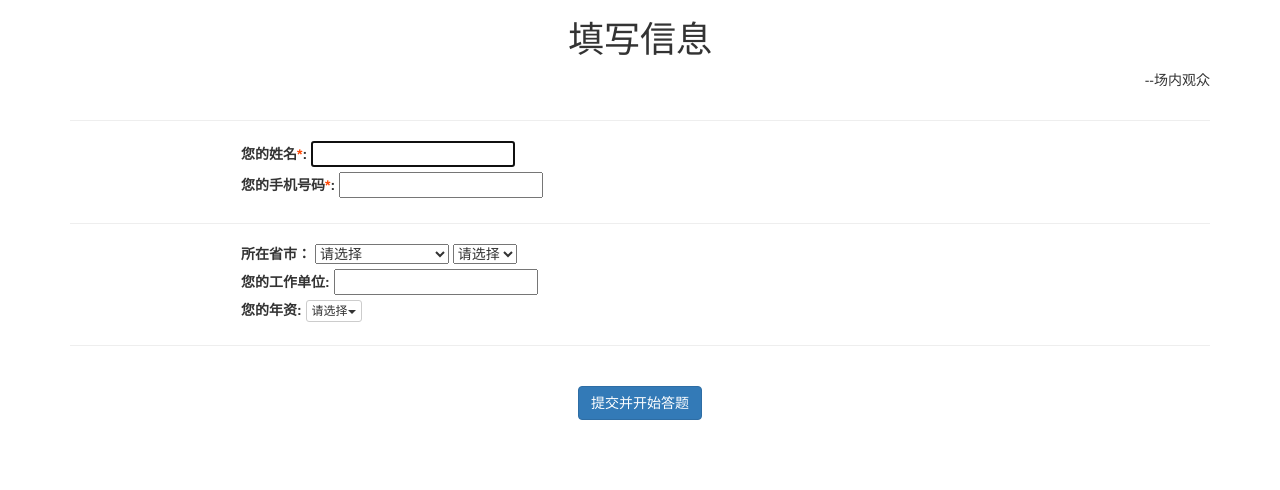
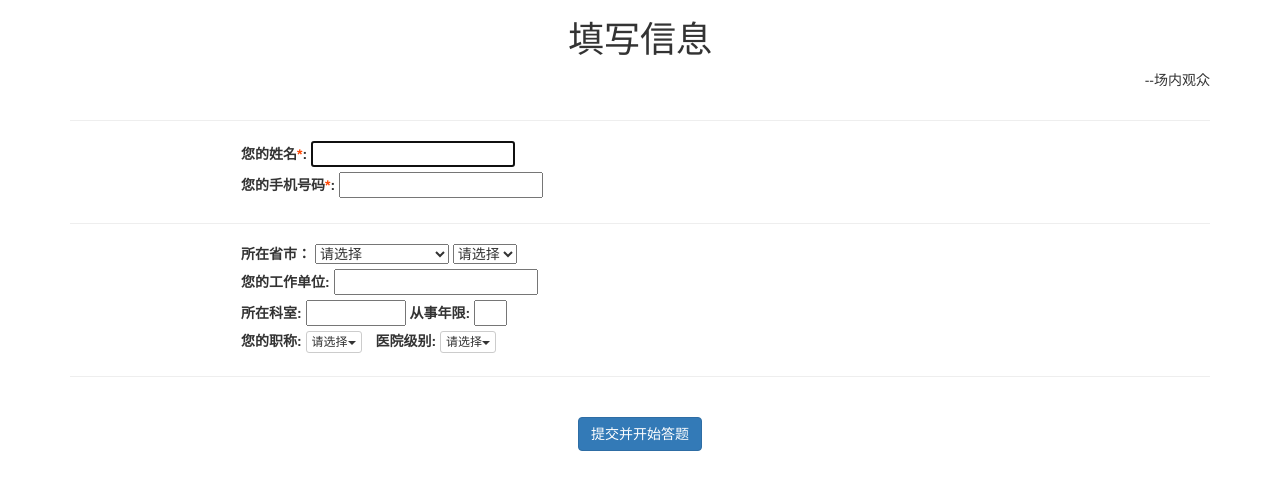
Before and after one commit to tsimageyfb/chaosheng, a Django app: template exam/templates/exam/entry.html in a window 1280 px wide. Shown: the top 490 px of the page. Run offline with Django 3.2, Linux system fonts and the light colour scheme; the template is opened without the code that fills it, so the values that code supplies are empty; some libraries are stand-ins or nearby versions.

Commit message:
Add: more personal info

```diff
--- a/exam/models.py
+++ b/exam/models.py
@@ -54,7 +54,9 @@ class User(models.Model):
 
     prov_city = models.CharField(max_length=64, default='', blank=True)  # 省市
     work_place = models.CharField(max_length=128, default='', blank=True)  # 工作单位
-    job_title = models.CharField(max_length=32, default='', blank=True)  # 年资
+    job_title = models.CharField(max_length=32, default='', blank=True)  # 职称
+    work_place_level = models.CharField(max_length=24, default='', blank=True)  # 医院等级
+    work_year = models.CharField(max_length=24, default='', blank=True)  # 工作年限
 
     created_at = models.DateTimeField(auto_now_add=True, editable=False)
     updated_at = models.DateTimeField(auto_now=True, editable=False)
--- a/exam/templates/exam/entry.html
+++ b/exam/templates/exam/entry.html
@@ -52,14 +52,27 @@
     <br>
     <label class="text-align">您的工作单位: <input id="input-workplace"></label>
     <br>
-    <label class="text-align">您的年资: </label>
+    <label class="text-align">所在科室: <input id="input-cell" style="width: 100px"></label>
+    <label>从事年限: <input id="input-year"  style="width: 33px"></label>
+    <br>
+    <label class="text-align">您的职称: </label>
     <div class="dropdown" style="display: inline">
         <button id="btn-year" class="btn btn-default btn-xs" type="button" data-toggle="dropdown" data-key="">请选择<span class="caret"></span></button>
         <ul class="dropdown-menu">
-            <li class="li-year" data-key="1"><a>初级医师</a></li>
-            <li class="li-year" data-key="2"><a>中级医师</a></li>
-            <li class="li-year" data-key="3"><a>高级医师</a></li>
-            <li class="li-year" data-key="4"><a>其他</a></li>
+            <li class="li-year" data-key="1"><a>住院医师</a></li>
+            <li class="li-year" data-key="2"><a>主治医师</a></li>
+            <li class="li-year" data-key="3"><a>副主任医师</a></li>
+            <li class="li-year" data-key="4"><a>主任医师</a></li>
+            <li class="li-year" data-key="5"><a>其他</a></li>
+        </ul>
+    </div>
+    <label style="margin-left: 10px">医院级别: </label>
+    <div class="dropdown" style="display: inline">
+        <button id="btn-workplace-level" class="btn btn-default btn-xs" type="button" data-toggle="dropdown" data-key="">请选择<span class="caret"></span></button>
+        <ul class="dropdown-menu">
+            <li class="li-workplace-level" data-key="1"><a>一级</a></li>
+            <li class="li-workplace-level" data-key="2"><a>二级</a></li>
+            <li class="li-workplace-level" data-key="3"><a>三级</a></li>
         </ul>
     </div>
     <hr>
@@ -95,6 +108,11 @@
         $('#btn-year').text(year);
         $('#btn-year').data('key', $(this).data('key'))
     });
+    $('.li-workplace-level').on('click', function () {
+        var level = $(this).text();
+        $('#btn-workplace-level').text(level);
+        $('#btn-workplace-level').data('key', $(this).data('key'))
+    });
 
     $("[name='radio-side']").click(function () {
         var side_click = $(this).val();
@@ -114,11 +132,16 @@
             alert('手机号码不可不填');
             return;
         }
+        var name = $('#input-name').val();
         var addr = $('#text-addr').val();
         var job_title = $('#btn-year').text();
+        var work_year = $('#input-year').val();
         var province = $('#s1').val();
         var city = $('#s2').val();
+        var work_place_level = $('#btn-workplace-level').text();
         var work_place = $('#input-workplace').val();
+        var work_cell = $('#input-cell').val();
+        work_place = work_place + ":" + work_cell;
         var default_select = '请选择';
         if (job_title === default_select) {
             job_title = '';
@@ -132,7 +155,8 @@
         $.ajax({
             url: "/exam/ajax-create-user",
             method: "POST",
-            data: {phone: phone, user_type: user_type, address: addr, prov_city: province+city, job_title: job_title, work_place: work_place},
+            data: {phone: phone, user_type: user_type, address: addr, prov_city: province+city, job_title: job_title,
+                work_place: work_place, work_year: work_year, work_place_level: work_place_level, name: name},
             success: function (msg) {
                 window.location.href = "answer?exam={{ exam_id }}&user="+msg;
             },
--- a/exam/views.py
+++ b/exam/views.py
@@ -125,6 +125,7 @@ def statistics(request):
 
 @csrf_exempt
 def ajax_create_user(request):
+    name = request.POST.get('name', '')
     phone = request.POST.get('phone', '')
     user_type = request.POST.get('user_type', 0)
     address = request.POST.get('address', '')
@@ -132,6 +133,8 @@ def ajax_create_user(request):
     prov_city = request.POST.get('prov_city', '')
     job_title = request.POST.get('job_title', '')
     work_place = request.POST.get('work_place', '')
+    work_place_level = request.POST.get('work_place_level', '')
+    work_year = request.POST.get('work_year', '')
 
     if account != '':
         # 是代表队
@@ -145,7 +148,8 @@ def ajax_create_user(request):
         user = User.objects.filter(phone=phone, user_type=user_type)
         if len(user) == 0:
             user = User.objects.create(phone=phone, user_type=user_type, address=address, prov_city=prov_city,
-                                       job_title=job_title, work_place=work_place)
+                                       job_title=job_title, work_place=work_place, work_place_level=work_place_level,
+                                       work_year=work_year, name=name)
         else:
             user = user[0]
         request.session['user_id'] = user.id
```
Also changed, not shown: db.sqlite3, exam/migrations/0020_auto_20180822_2058.py (added).
